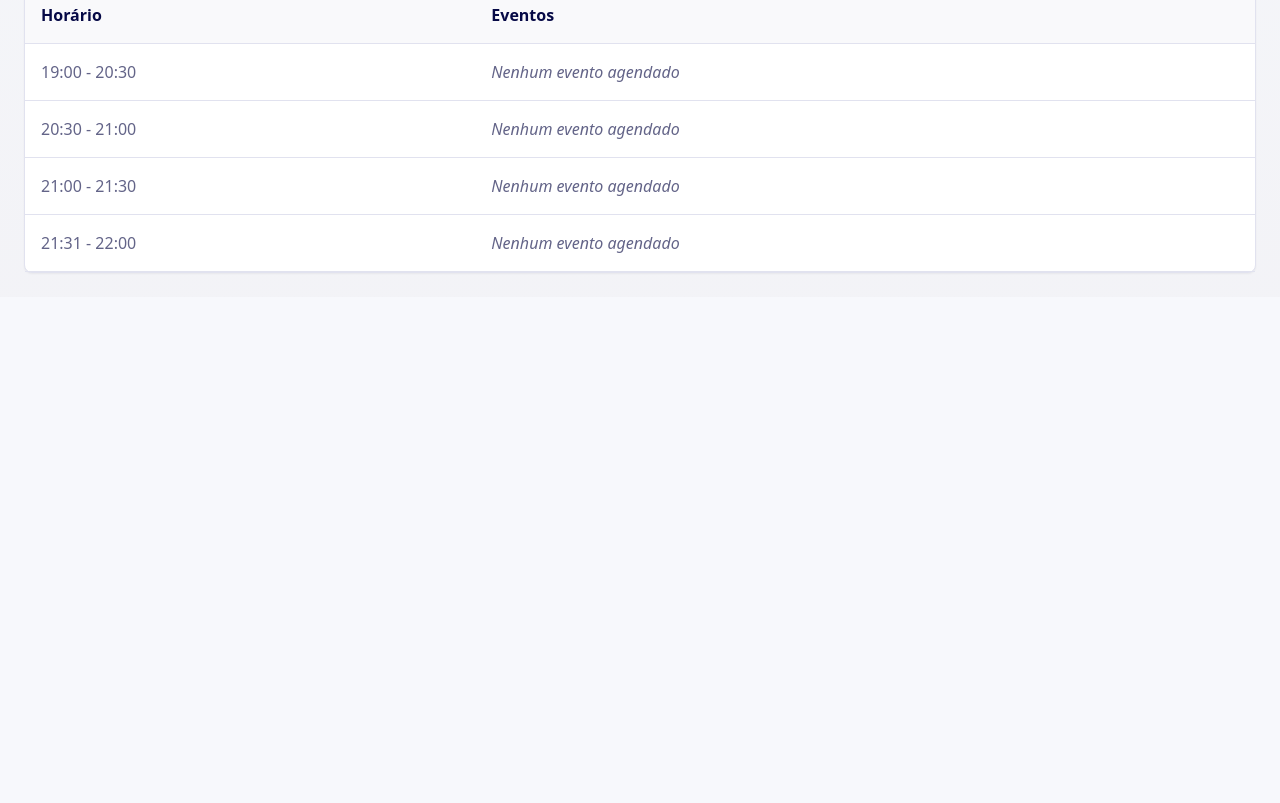
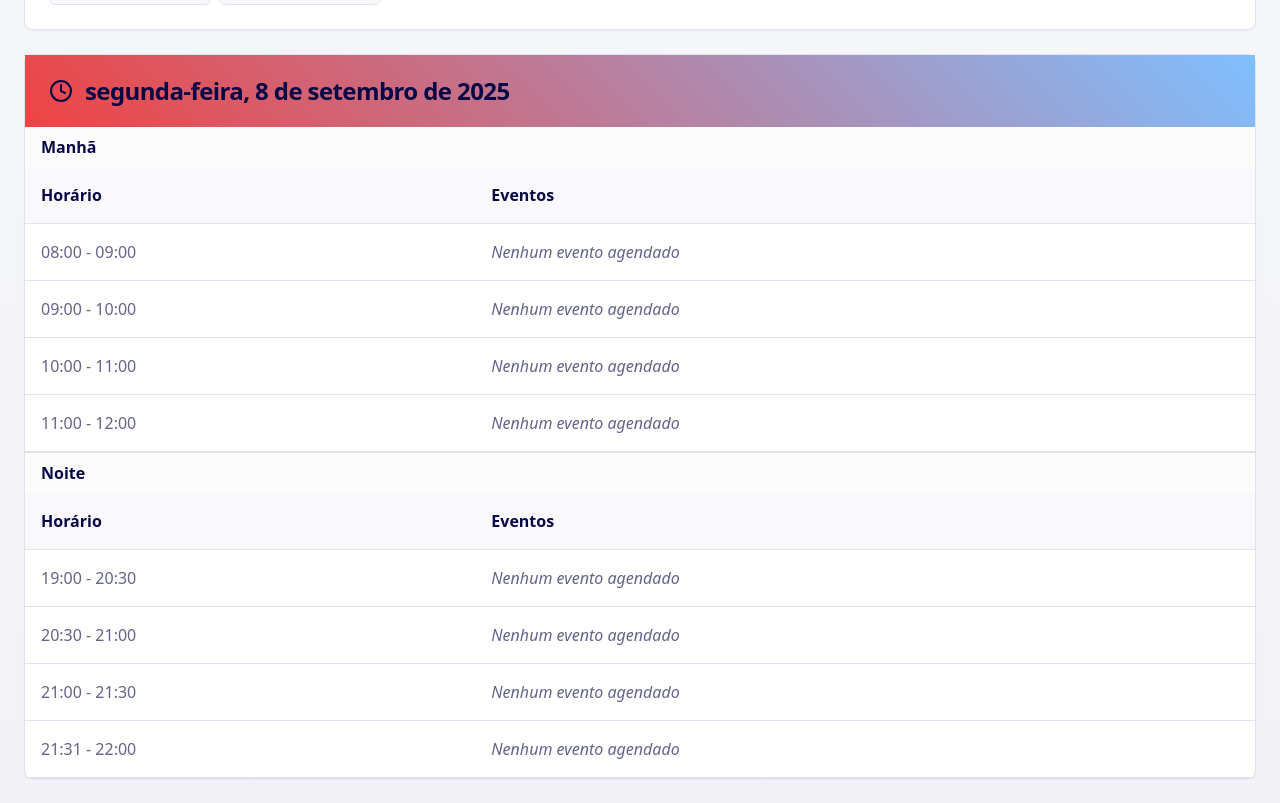
Before and after one commit to itshosoda/cronograma-divino, a React (Vite) app: page / in a window 1280 px wide. Shown: the part 760-1563 px from the top of the page. Before the commit the page ends 1057 px from the top, so only its background shows below. Built offline with nearby package versions, Linux system fonts and the light colour scheme; the HTML template or start-up script is replaced by a standard one.

Commit message:
Adicionar mês, ano e horários

```diff
--- a/src/components/ScheduleTable.tsx
+++ b/src/components/ScheduleTable.tsx
@@ -15,12 +15,20 @@ export interface Event {
   description?: string;
 }
 
-const timeSlots = [
+const timeSlots = {
+  manha: [
+    { id: '08:00-09:00', label: '08:00 - 09:00' },
+    { id: '09:00-10:00', label: '09:00 - 10:00' },
+    { id: '10:00-11:00', label: '10:00 - 11:00' },
+    { id: '11:00-12:00', label: '11:00 - 12:00' },
+  ],
+  noite: [
     { id: '19:00-20:30', label: '19:00 - 20:30' },
     { id: '20:30-21:00', label: '20:30 - 21:00' },
     { id: '21:00-21:30', label: '21:00 - 21:30' },
     { id: '21:31-22:00', label: '21:31 - 22:00' },
-];
+  ]
+};
 
 const eventTypes = {
   abertura: { label: 'Abertura', color: 'bg-spiritual-blue text-white' },
@@ -156,6 +164,9 @@ const ScheduleTable = () => {
                   <div className="text-xs opacity-75">
                     {date.toLocaleDateString('pt-BR', { weekday: 'short' })}
                   </div>
+                  <div className="text-xs opacity-60 mt-1">
+                    {date.toLocaleDateString('pt-BR', { month: 'short', year: '2-digit' })}
+                  </div>
                 </Button>
               ))}
             </div>
@@ -172,6 +183,11 @@ const ScheduleTable = () => {
           </CardHeader>
           <CardContent className="p-0">
             <div className="overflow-x-auto">
+              {/* Manhã */}
+              <div className="border-b">
+                <div className="bg-muted/30 px-4 py-2">
+                  <h4 className="font-semibold text-foreground">Manhã</h4>
+                </div>
                 <table className="w-full">
                   <thead>
                     <tr className="border-b bg-muted/50">
@@ -180,7 +196,7 @@ const ScheduleTable = () => {
                     </tr>
                   </thead>
                   <tbody>
-                  {timeSlots.map((slot) => {
+                    {timeSlots.manha.map((slot) => {
                       const slotEvents = getEventsForSlot(
                         slot.id,
                         currentDate.toISOString().split('T')[0]
@@ -235,6 +251,76 @@ const ScheduleTable = () => {
                   </tbody>
                 </table>
               </div>
+
+              {/* Noite */}
+              <div>
+                <div className="bg-muted/30 px-4 py-2">
+                  <h4 className="font-semibold text-foreground">Noite</h4>
+                </div>
+                <table className="w-full">
+                  <thead>
+                    <tr className="border-b bg-muted/50">
+                      <th className="text-left p-4 font-semibold">Horário</th>
+                      <th className="text-left p-4 font-semibold">Eventos</th>
+                    </tr>
+                  </thead>
+                  <tbody>
+                    {timeSlots.noite.map((slot) => {
+                      const slotEvents = getEventsForSlot(
+                        slot.id,
+                        currentDate.toISOString().split('T')[0]
+                      );
+
+                      return (
+                        <tr key={slot.id} className="border-b hover:bg-muted/30 transition-colors">
+                          <td className="p-4 font-medium text-muted-foreground">
+                            {slot.label}
+                          </td>
+                          <td className="p-4">
+                            {slotEvents.length > 0 ? (
+                              <div className="flex flex-wrap gap-2">
+                                {slotEvents.map((event) => (
+                                   <div
+                                     key={event.id}
+                                     className={`${eventTypes[event.type].color} px-3 py-2 text-sm font-medium rounded-md flex items-center gap-2`}
+                                   >
+                                     <span>
+                                       {eventTypes[event.type].label}: {event.title}
+                                     </span>
+                                     <div className="flex items-center gap-1">
+                                       <Button
+                                         size="sm"
+                                         variant="ghost"
+                                         className="h-6 w-6 p-0 hover:bg-white/20"
+                                         onClick={() => handleEditEvent(event)}
+                                       >
+                                         <Edit className="h-3 w-3" />
+                                       </Button>
+                                       <Button
+                                         size="sm"
+                                         variant="ghost"
+                                         className="h-6 w-6 p-0 hover:bg-red-500/20"
+                                         onClick={() => deleteEvent(event.id)}
+                                       >
+                                         <Trash2 className="h-3 w-3" />
+                                       </Button>
+                                     </div>
+                                   </div>
+                                ))}
+                              </div>
+                            ) : (
+                              <span className="text-muted-foreground italic">
+                                Nenhum evento agendado
+                              </span>
+                            )}
+                          </td>
+                        </tr>
+                      );
+                    })}
+                  </tbody>
+                </table>
+              </div>
+            </div>
           </CardContent>
         </Card>
       </div>
@@ -249,7 +335,7 @@ const ScheduleTable = () => {
         onUpdateEvent={updateEvent}
         editingEvent={editingEvent}
         selectedDate={currentDate.toISOString().split('T')[0]}
-        timeSlots={timeSlots}
+        timeSlots={[...timeSlots.manha, ...timeSlots.noite]}
       />
     </div>
   );
```
Lines whose indentation alone changed are shown as unchanged.
